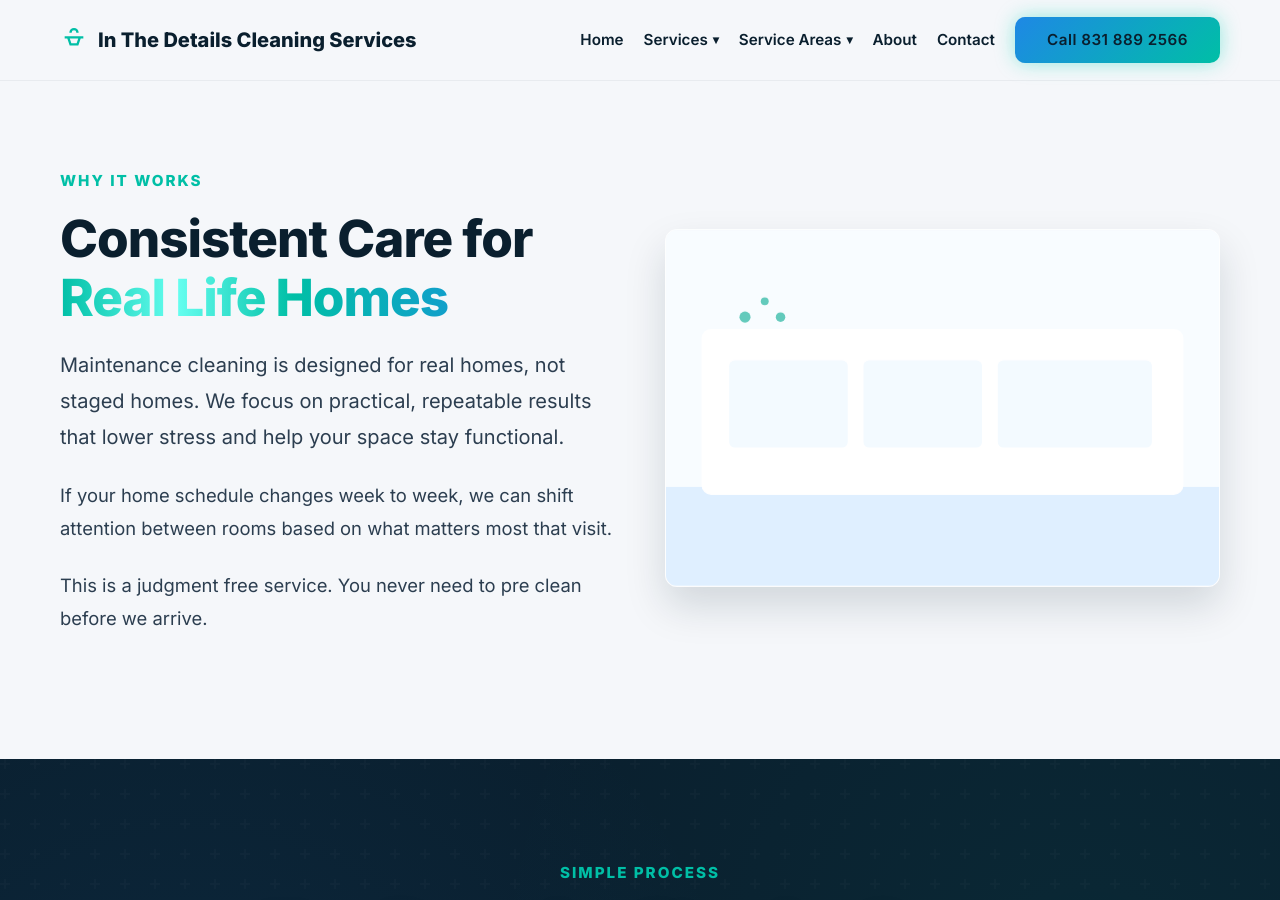
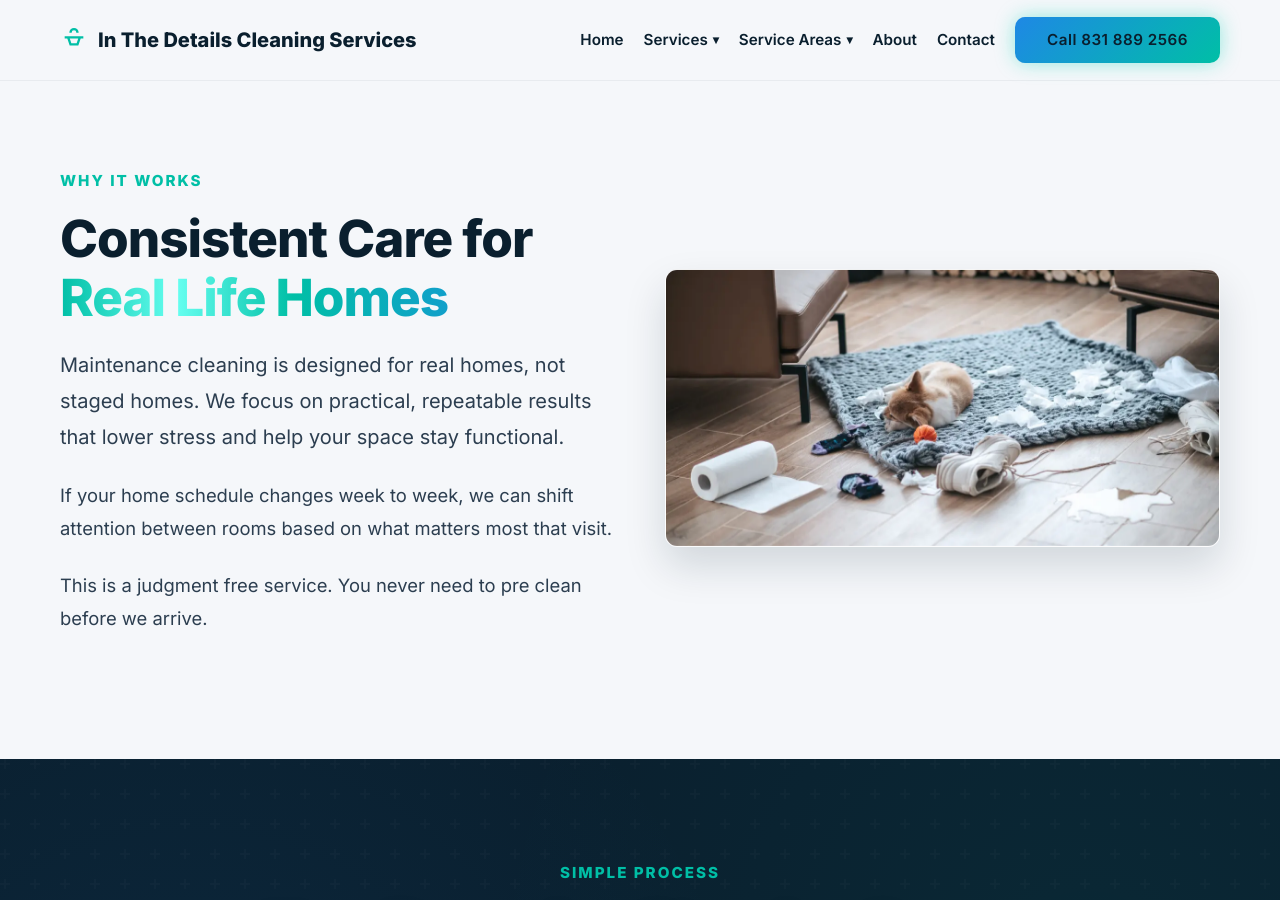
Before and after one commit to YourOnlineSquad/in-the-details-cleaning-site, a Jekyll site: the page built from services/basic-maintenance-cleaning/index.html, in a window 1280 px wide and 900 px high, scrolled down 3420 px. Built offline with Jekyll 4.4.1, drawn with Linux system fonts in a browser that asks for light colours.

Commit message:
Replace maintenance cleaning real-life homes image

```diff
--- a/services/basic-maintenance-cleaning/index.html
+++ b/services/basic-maintenance-cleaning/index.html
@@ -115,7 +115,7 @@ description: Weekly, biweekly, and monthly non toxic house cleaning in San Loren
       <p class="body-copy">This is a judgment free service. You never need to pre clean before we arrive.</p>
     </div>
     <div class="order-1 md-order-2">
-      <img src="{{ '/assets/images/cleaning/supporting/warm-residential-clean-kitchen.svg' | relative_url }}" alt="Detail focused recurring cleaning support for busy households" class="float-img border-radius-md">
+      <img src="{{ '/assets/images/services/basic-maintenance-pet-mess-real-home.webp' | relative_url }}" alt="Pet mess on living room floor showing why routine home cleaning support helps real homes" class="float-img border-radius-md w-100">
     </div>
   </div>
 </section>
```
